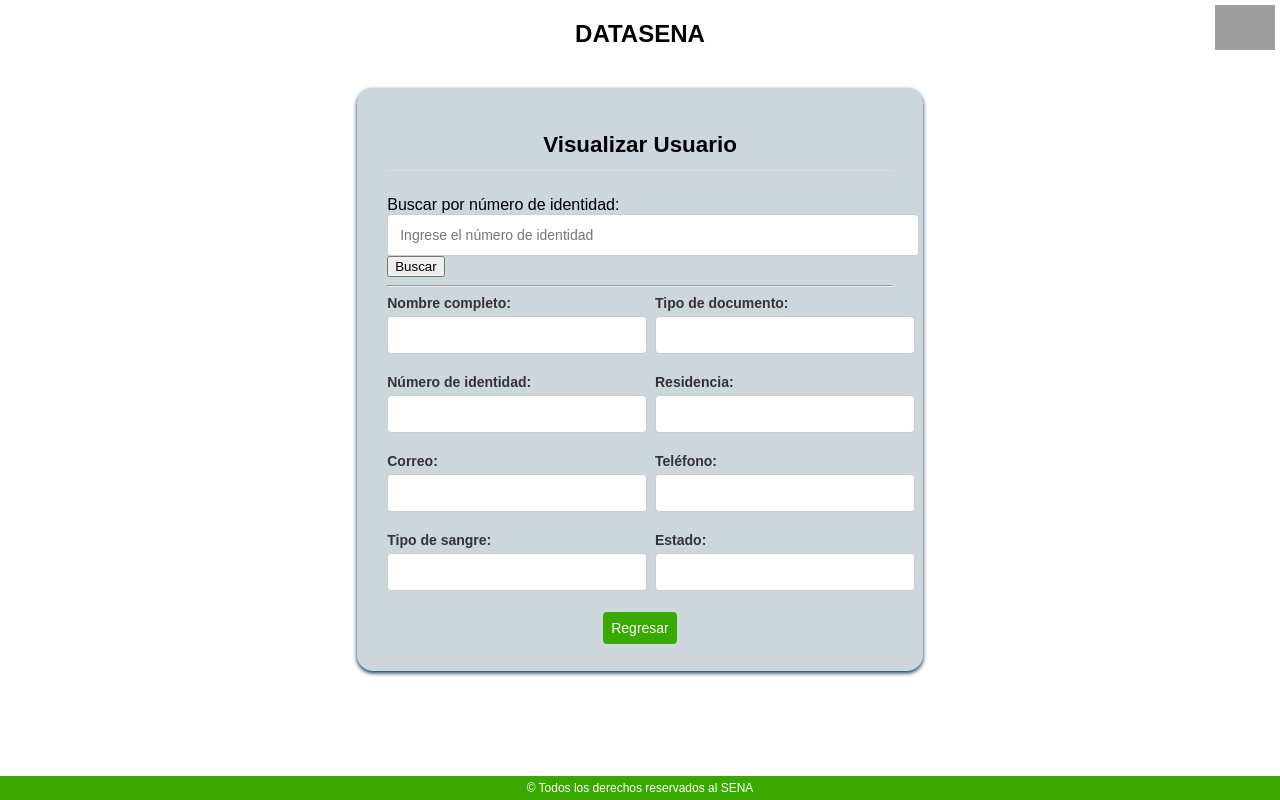
After one commit to Breih/datasena_proyecto_1, a PHP site: page /visualizar_usuario.php in a window 1280 px wide. The commit adds this page. Run offline with PHP 8.4, Linux system fonts and the light colour scheme; grey boxes are pictures that could not be loaded.

Commit message:
VISUALIZAR USUARIOS TERMINADO

```diff
--- a/SU_admin/menu_SU_admin/style.css
+++ b/SU_admin/menu_SU_admin/style.css
@@ -216,7 +216,7 @@ h2 {
 }
 
 .form-row {
-    display: flex;
+    display: grid;
     align-items: center;
     margin-bottom: 15px; /* Margen inferior ligeramente reducido */
     padding: 0 8px; /* Padding horizontal ligeramente reducido */
--- /dev/null
+++ b/SU_admin/menu_SU_admin/visualizar_usuario.css
@@ -0,0 +1,268 @@
+/* Variables y estilos globales */
+:root {
+    /* Primary color */
+    --primary-950: #39A900;
+    --primary-900: #4db21a;
+    --primary-800: #61BA33;
+    --primary-700: #74c34d;
+    --primary-600: #88cb66;
+    --primary-500: #9cd480;
+    --primary-400: #b0dd99;
+    --primary-300: #c4e5b3;
+    --primary-200: #d7eecc;
+
+    /* Secondary color */
+    --secundary-1-950: #007832;
+    --secundary-1-900: #1A8647;
+    --secundary-1-800: #33935B;
+    --secundary-1-700: #4DA170;
+    --secundary-1-600: #66AE84;
+    --secundary-1-500: #80BC99;
+    --secundary-1-400: #99C9AD;
+    --secundary-1-300: #B3D7C2;
+    --secundary-1-200: #cce4d6;
+    --secundary-2-950: #71277a;
+    --secundary-2-900: #7f3d86;
+    --secundary-2-800: #8d5295;
+    --secundary-2-700: #9c68a2;
+    --secundary-2-600: #aa7daf;
+    --secundary-2-500: #b893bd;
+    --secundary-2-400: #c6a9ca;
+    --secundary-2-300: #dabed7;
+    --secundary-2-200: #e3daea;
+    --secundary-3-950: #00304d;
+    --secundary-3-900: #1a455f;
+    --secundary-3-800: #335971;
+    --secundary-3-700: #4d6e82;
+    --secundary-3-600: #668394;
+    --secundary-3-500: #8098a6;
+    --secundary-3-400: #99acb8;
+    --secundary-3-300: #b3c1ca;
+    --secundary-3-200: #ccd6db;
+    --secundary-4-950: #fdc300;
+    --secundary-4-900: #fdc91a;
+    --secundary-4-800: #fdcf33;
+    --secundary-4-700: #fed54d;
+    --secundary-4-600: #fedb66;
+    --secundary-4-500: #fee180;
+    --secundary-4-400: #fee799;
+    --secundary-4-300: #feedb3;
+    --secundary-4-200: #fff3cc;
+
+    /* Basic color */
+    --white: #ffffff;
+    --black: #000000;
+    --gray-950: #f6f6f6;
+    --gray-900: #e1e1e1;
+    --gray-800: #cccccc;
+    --gray-700: #b7b7b7;
+    --gray-600: #a2a2a2;
+    --gray-500: #8d8d8d;
+
+    /* Font-family */
+    --main-font: Arial, sans-serif;
+    --font-size-h1-plus: 4.8rem;
+    --font-size-h1: 3.2rem;
+    --font-size-h2: 2.4rem;
+    --font-size-h3: 2.0rem;
+    --font-size-h4: 1.6rem;
+    --font-size-h5: 1.4rem;
+    --font-size-h6: 1.2rem;
+
+    --padding: 20px;
+    --margin-bottom: 15px;
+    --border-radius: 4px;
+    --hover-color: #218838;
+    --input-height: 56px; /* Altura de los inputs y selects */
+    --button-size: 48px; /* Tamaño mínimo de los botones */
+    --button-spacing: 20px; /* Espaciado mínimo entre el último campo y el botón */
+}
+
+/* General Styles */
+body {
+    margin: 0;
+    font-family: var(--main-font);
+    background-color: var(--white);
+    display: flex;
+    flex-direction: column;
+    min-height: 100vh;
+}
+
+/* Header */
+header {
+    margin-top: 20px;
+    font-size: 24px;
+    font-weight: bold;
+    text-align: center;
+}
+
+
+/* Footer */
+footer {
+    background-color: var(--primary-950);
+    color: white;
+    text-align: center;
+    font-size: 12px;
+    width: 100%;
+    margin-top: auto;
+    padding: 5px 0;
+}
+
+/* Imagen flotante */
+img {
+    position: absolute;
+    top: 5px;
+    right: 5px;
+    width: 60px;
+    height: auto;
+}
+
+/* Main Content */
+.main-content {
+    margin-left: 200px;
+    padding: 15px;
+    flex-grow: 1;
+    text-align: center;
+}
+
+h1 {
+    text-align: center;
+    font-size: 24px;
+    margin-bottom: 15px;
+}
+h2 {
+    text-align: center;
+    margin-bottom: 25px;
+    font-size: var(--font-size-h5);
+    border-bottom: 1px solid #ddd;
+    padding-bottom: 12px;
+}
+
+.form-container {
+    max-width: 700px; /* Más compacto */
+    margin: 40px auto;
+    padding: 25px 30px;
+    border-radius: 1rem;
+    background-color: var(--secundary-3-200);
+    box-shadow: 0 2px 4px var(--secundary-3-950);
+}
+
+.form-grid {
+    display: grid;
+    grid-template-columns: 1fr 1fr; /* Dos columnas */
+    gap: 20px 30px; /* espacio filas x columnas */
+}
+
+.back_visual {
+    text-align: center;
+    margin-top: 20px;
+}
+
+.form-row {
+    display: flex;
+    flex-direction: column;
+}
+
+.form-row label {
+    margin-bottom: 5px;
+    font-weight: bold;
+    font-size: 14px;
+    color: #333;
+    text-align: left;
+}
+
+.form-row input,
+.form-row select {
+    padding: 10px;
+    font-size: 14px;
+    border-radius: 4px;
+    border: 1px solid #ccc;
+    width: 100%;
+}
+
+input,
+select {
+    width: 100%; /* Ocupa todo el ancho */
+    padding: 12px;
+    font-size: 14px;
+    border-radius: 4px;
+    border: 1px solid #ccc;
+}
+
+input:focus,
+select:focus {
+    outline: none;
+    border-color: #000000;
+    box-shadow: 0 0 3px rgba(0, 0, 0, 0.3);
+}
+
+/* Botones */
+.logout-btn,
+.back {
+    background-color: var(--primary-950);
+    color: var(--white);
+    border: none;
+    border-radius: 4px;
+    padding: 8px;
+    margin: 0.3%;
+    font-size: 14px;
+    cursor: pointer;
+    transition: background-color 0.3s ease, transform 0.1s ease;
+}
+
+.buttons-container {
+    display: flex;
+    justify-content: center;
+    margin-top: 15px;
+}
+
+.logout-btn:hover {
+    background-color: var(--secundary-4-950);
+    transform: scale(0.98);
+}
+
+.logout-btn {
+    bottom: 15px;
+    right: 5px;
+}
+
+/* Responsive */
+@media screen and (max-width: 768px) {
+    .form-container {
+        max-width: 90%;
+        margin: 10px auto;
+        padding: 10px;
+    }
+
+    .form-grid {
+        grid-template-columns: 1fr;
+        gap: 10px;
+    }
+
+    .form-row {
+        flex-direction: column;
+        align-items: flex-start;
+        margin-bottom: 10px;
+        padding: 0;
+    }
+
+    .form-row label {
+        text-align: left;
+        margin-bottom: 3px;
+        font-size: 12px;
+    }
+
+    input,
+    select {
+        font-size: 12px;
+        padding: 6px;
+    }
+
+    .logout-btn {
+        position: static;
+        margin: 8px auto;
+        display: block;
+        font-size: 12px;
+        padding: 6px;
+    }
+}
--- /dev/null
+++ b/SU_admin/menu_SU_admin/visualizar_usuario.php
@@ -0,0 +1,115 @@
+<?php
+// Conexión
+$conexion = new mysqli("localhost", "root", "", "datasenn_db");
+if ($conexion->connect_error) {
+    die("Error de conexión: " . $conexion->connect_error);
+}
+
+// Obtener número de identidad por GET
+$numero_identidad = $_GET['numero_identidad'] ?? '';
+
+// Preparar datos por defecto (si no se encuentra el usuario)
+$usuario = [
+    'nombre_completo' => '',
+    'tipo_documento' => '',
+    'numero_identidad' => '',
+    'residencia' => '',
+    'tipo_sangre' => '',
+    'correo' => '',
+    'telefono' => '',
+    'estado' => ''
+];
+
+// Si se envió un número de identidad, buscar usuario
+if ($numero_identidad !== '') {
+    $stmt = $conexion->prepare("SELECT nombre_completo, tipo_documento, numero_identidad, residencia, tipo_sangre, correo, telefono, estado FROM usuarios WHERE numero_identidad = ?");
+    $stmt->bind_param("s", $numero_identidad);
+    $stmt->execute();
+    $resultado = $stmt->get_result();
+
+    if ($resultado->num_rows > 0) {
+        $usuario = $resultado->fetch_assoc();
+    }
+
+    $stmt->close();
+}
+
+$conexion->close();
+?>
+
+<!DOCTYPE html>
+<html lang="es">
+<head>
+    <meta charset="UTF-8">
+    <meta name="viewport" content="width=device-width, initial-scale=1.0">
+    <title>Visualizar Usuario</title>
+    <link rel="icon" href="/img/Logotipo_Datasena.png" type="image/x-icon">
+    <link rel="stylesheet" href="visualizar_usuario.css">
+</head>
+<body>
+    <header>DATASENA</header>
+    <img src="../../img/logo-sena.png" alt="Logo SENA" class="img">
+
+    <div class="form-container">
+        <h2>Visualizar Usuario</h2>
+
+        <form action="visualizar_usuario.php" method="get">
+            <label for="buscar_id">Buscar por número de identidad:</label>
+            <input type="text" id="buscar_id" name="numero_identidad" placeholder="Ingrese el número de identidad" required>
+            <button type="submit">Buscar</button>
+        </form>
+
+        <hr>
+
+<form class="form-grid">
+    <div class="form-row">
+        <label>Nombre completo:</label>
+        <input type="text" value="<?= htmlspecialchars($usuario['nombre_completo']) ?>" readonly>
+    </div>
+
+    <div class="form-row">
+        <label>Tipo de documento:</label>
+        <input type="text" value="<?= htmlspecialchars($usuario['tipo_documento']) ?>" readonly>
+    </div>
+
+    <div class="form-row">
+        <label>Número de identidad:</label>
+        <input type="text" value="<?= htmlspecialchars($usuario['numero_identidad']) ?>" readonly>
+    </div>
+
+    <div class="form-row">
+        <label>Residencia:</label>
+        <input type="text" value="<?= htmlspecialchars($usuario['residencia']) ?>" readonly>
+    </div>
+
+    <div class="form-row">
+        <label>Correo:</label>
+        <input type="text" value="<?= htmlspecialchars($usuario['correo']) ?>" readonly>
+    </div>
+
+    <div class="form-row">
+        <label>Teléfono:</label>
+        <input type="text" value="<?= htmlspecialchars($usuario['telefono']) ?>" readonly>
+    </div>
+
+    <div class="form-row">
+        <label>Tipo de sangre:</label>
+        <input type="text" value="<?= htmlspecialchars($usuario['tipo_sangre']) ?>" readonly>
+    </div>
+
+    <div class="form-row">
+        <label>Estado:</label>
+        <input type="text" value="<?= htmlspecialchars($usuario['estado']) ?>" readonly>
+    </div>
+</form>
+
+        <div class="back_visual">
+            <button class="logout-btn" onclick="window.location.href='super_menu.html'">Regresar</button>
+        </div>
+    </div>
+
+    <footer>
+        <a>&copy; Todos los derechos reservados al SENA</a>
+    </footer>
+</body>
+</html>
```
Also changed, not shown: SU_admin/Crud programas/crear_programa.html (+3 -8 lines), SU_admin/menu_SU_admin/crear_usuario_.php (+22 -11 lines), SU_admin/menu_SU_admin/visualizar_usuario.html (deleted, +0 -53 lines), admin/actualizar_usuario.html (added, +96 -0 lines).
